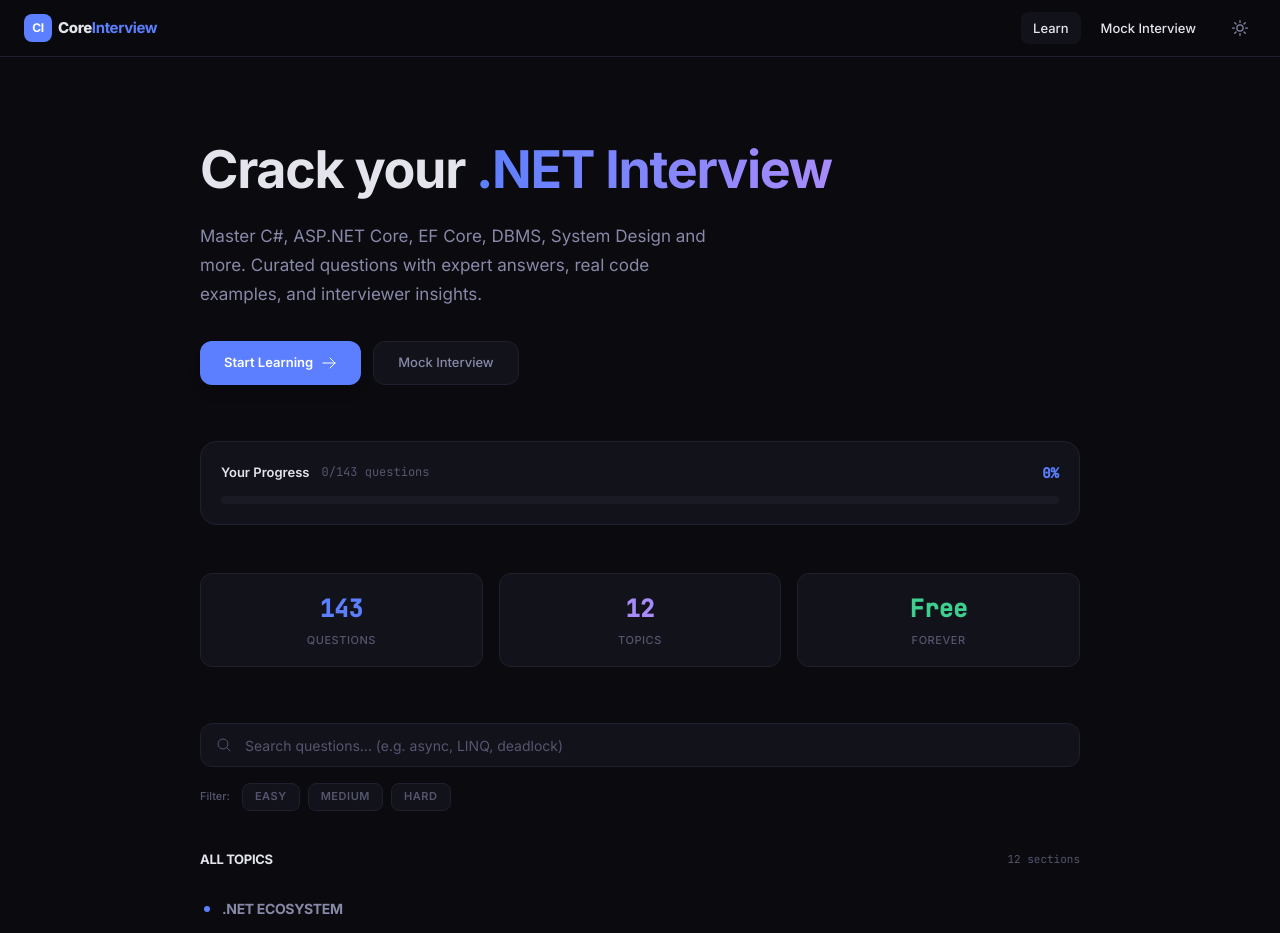
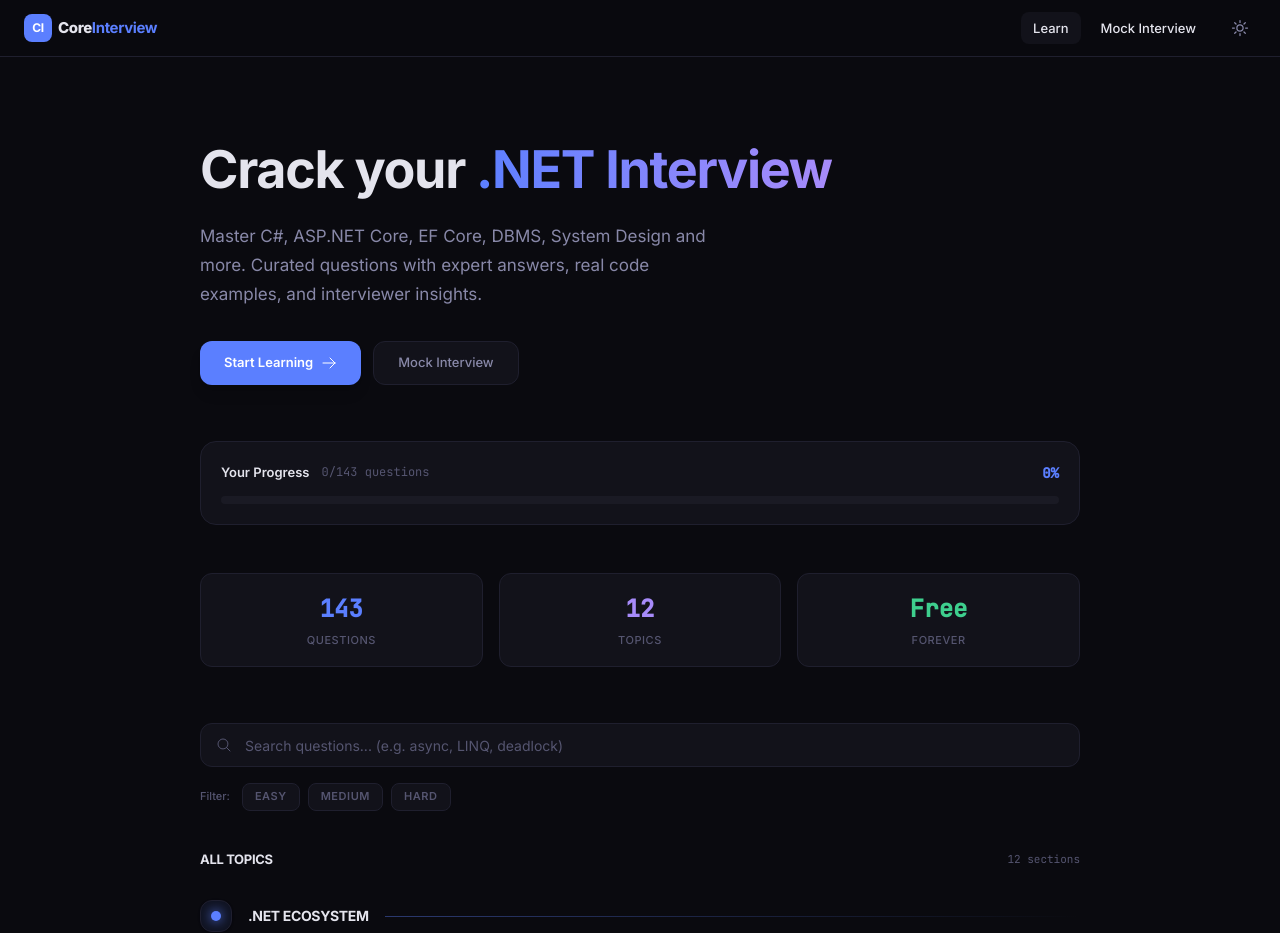
Before and after one commit to subhadippatraa/CoreInterview, a React (Vite) app: page /home in a window 1280 px wide. Shown: the top 933 px of the page. Built offline with nearby package versions, Linux system fonts and the light colour scheme.

Commit message:
style(ui): implement premium glowing gradient headers for category groups on Home page

```diff
--- a/src/pages/Home.tsx
+++ b/src/pages/Home.tsx
@@ -223,9 +223,15 @@ export function Home() {
               }
             ].map((category, idx) => (
               <div key={idx}>
-                <div className="flex items-center gap-3 mb-4 pl-1">
-                  <div className="w-1.5 h-1.5 rounded-full" style={{ backgroundColor: category.color }} />
-                  <h3 className="text-[14px] font-bold text-[var(--color-text2)] uppercase tracking-widest">{category.title}</h3>
+                {/* Premium Category Header */}
+                <div className="flex items-center gap-4 mb-6 mt-2">
+                  <div className="flex items-center justify-center w-8 h-8 rounded-xl border border-[var(--color-border)] shadow-sm" style={{ backgroundColor: `color-mix(in srgb, ${category.color} 8%, transparent)` }}>
+                    <div className="w-2.5 h-2.5 rounded-full" style={{ backgroundColor: category.color, boxShadow: `0 0 12px ${category.color}` }} />
+                  </div>
+                  <h3 className="text-[14px] font-heading font-extrabold text-[var(--color-text)] uppercase tracking-[0.15em]">
+                    {category.title}
+                  </h3>
+                  <div className="flex-1 h-px opacity-40" style={{ background: `linear-gradient(to right, ${category.color}, transparent)` }} />
                 </div>
 
                 <motion.div variants={container} initial="hidden" animate="show" className="grid grid-cols-1 sm:grid-cols-2 gap-3">
```
